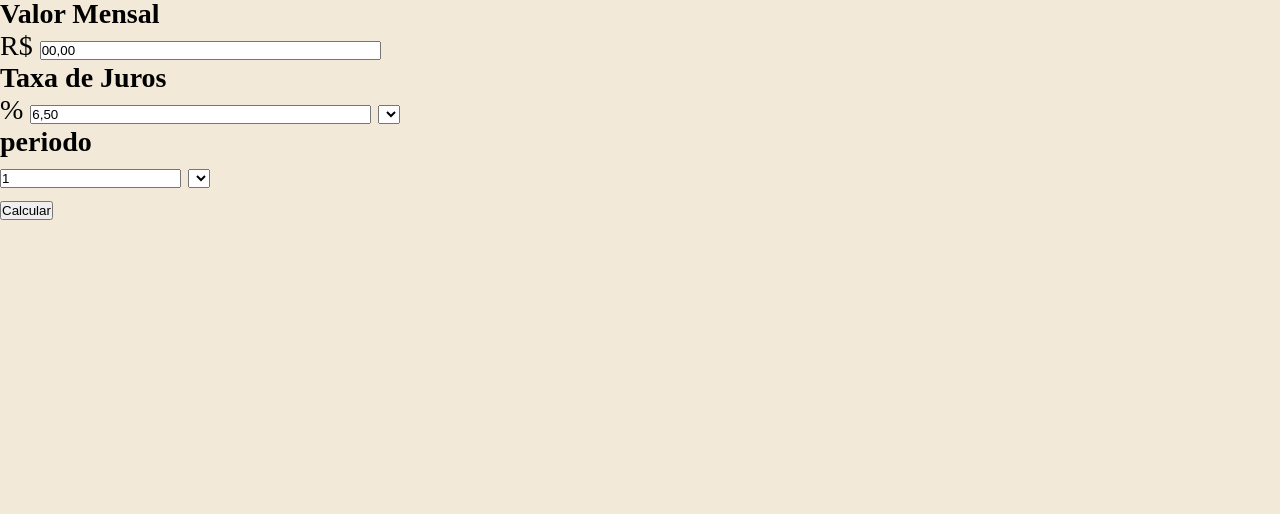
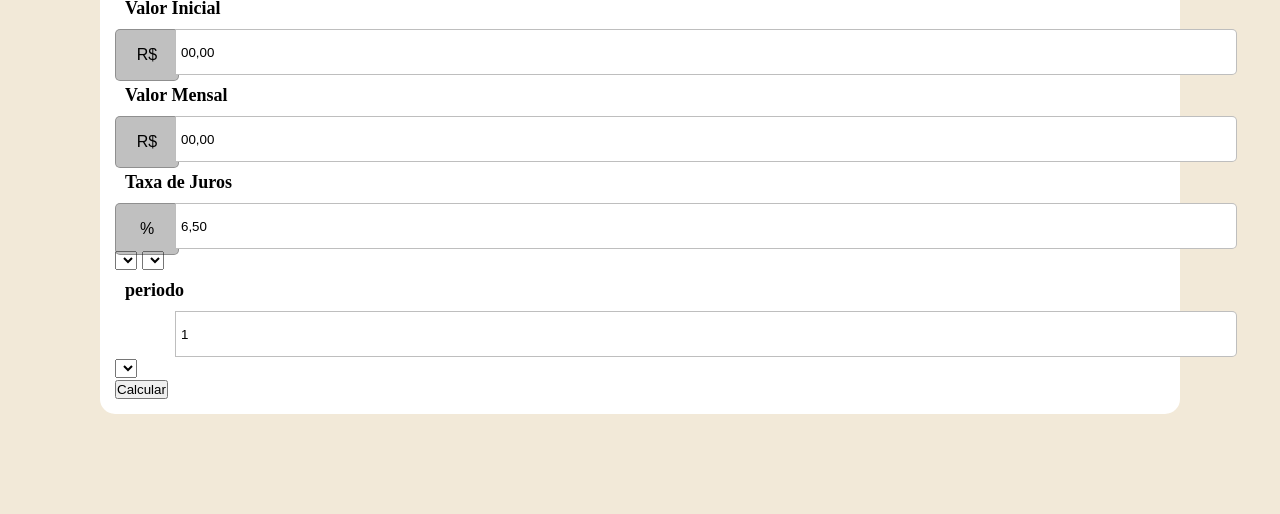
Before and after one commit to alexsantos1910/Calculadora-de-Juros-Compostos, a plain HTML site: page index.html in a window 1280 px wide. Shown: the part 342-856 px from the top of the page. Before the commit the page ends 800 px from the top, so only its background shows below. Drawn offline with Linux system fonts and the light colour scheme.

Commit message:
trabalhando

```diff
--- a/index.html
+++ b/index.html
@@ -20,25 +20,26 @@
         <p>Os juros compostos crescem de forma exponencial, pois sua base de cálculo é sempre em cima do montante anterior. Faça esse cálculo financeiro de forma simples utilizando nossa calculadora!</p>
         <div id="conteine">
             <h2>Simulador de Juros Compostos</h2>
-            <div id="id-valor-inicial">
+            <div id="id-valor-inicial" >
                 <h4>Valor Inicial</h4>
-                <span>R$</span>
-                <input type="text" size="40px" name="Valor Incial" value="00,00">
+                <span class="simbolos"><p>R$</p></span>
+                <input type="text" size="40px" name="Valor Incial" value="00,00" class="class-inputs">
             </div>
-            <div id="id-valor-mensal">
+            <div id="id-valor-mensal" >
                 <h4>Valor Mensal</h4>
-                <span>R$</span>
-                <input type="text" size="40px" name="Valor Mensal" value="00,00">
+                <span class="simbolos"><p>R$</p></span>
+                <input type="text" size="40px" name="Valor Mensal" value="00,00" class="class-inputs">
             </div>
             <div id="id-taxa-juros">
                 <h4>Taxa de Juros</h4>
-                <span>%</span>
-                <input type="text" size="40px" name="Taxa de Juros" value="6,50">
+                <span class="simbolos"><p>%</p></span>
+                <input type="text" size="40px" name="Taxa de Juros" value="6,50" class="class-inputs">
                 <select name="taxa-juros" id="id-select-taxa-juros-">anual</select>
+                <select name="taxa-juros" id="id-select-taxa-juros-">mensal</select>
             </div>
-            <div id-periodo>
+            <div id="id-periodo" >
                 <h4>periodo</h4>
-                <input type="number" size="40px" name="Periodo" value="1" min="1">
+                <input type="number" size="40px" name="Periodo" value="1" min="1" class="class-inputs">
                 <select name="periodo-unidade" id="id-select-periodo"></select>
             </div>
             <div id="id-button-calcular">
--- a/style.css
+++ b/style.css
@@ -15,23 +15,67 @@
 
 body {
     background-color: var(--cor04);
-    font-size: 3.5vh;
+    font-size: 18px;
 }
 
 header {
-    background-color: var(--cor01);
+    background-color: var(--cor04);
     width: 100%;
     height: 80px;
     padding: 10px;
 }
 
-header a {
-    margin: auto;
-    text-align: center;
-    text-decoration: none;
+@media screen {
+    main {
+        width: 100%;
+        padding: 0;
+    }
 }
 
-header > a:hover {
-    text-decoration: solid;
-    color: white;
+div#conteine {
+    background-color:white;
+    margin: 100px;
+    padding: 15px;
+    border-radius: 15px;
+
 }
+
+.class-inputs {
+    display: block;
+    border: 1px solid rgba(0, 0, 0, 0.253);
+    position: relative;
+    top: 0;
+    left: 60px;
+    height: calc(1.5em + 0.75rem + 2px);
+    width: 100%;
+    padding: 5px;
+    border-radius: 0px 5px 5px 0px;
+}
+
+span.simbolos {
+    position: absolute;
+    background-color: rgba(68, 68, 68, 0.336);
+    font-family: Arial, Helvetica, sans-serif;
+    font-size: 16px;
+    line-height: 24px;
+
+    display: flex;
+    height: 38px;
+    width: 38px;
+
+    border: 1px solid rgba(0, 0, 0, 0.253);
+    padding: 6px 12px 6px 12px;
+    border-radius: 5px;
+}
+
+span > p {
+    margin: auto;
+}
+
+div > h2 {
+    text-align: center;
+}
+
+div > h4 {
+    padding: 10px;
+}
```
